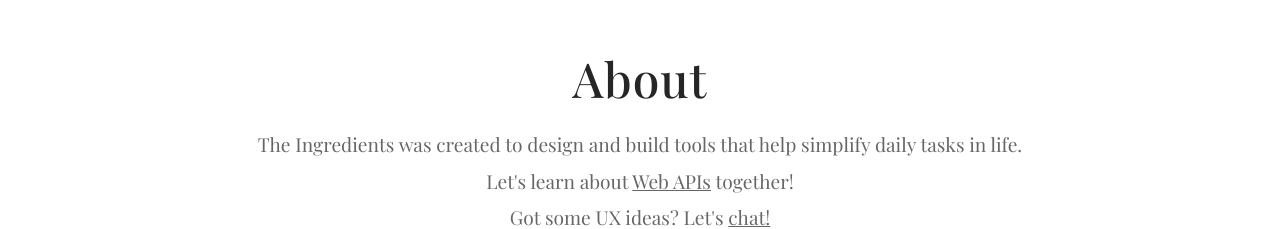
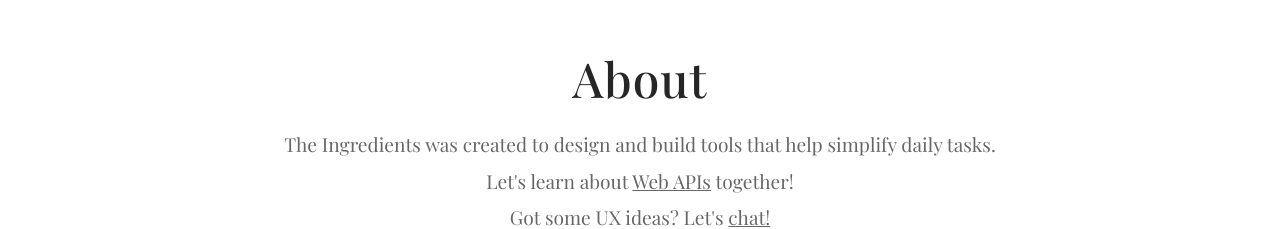
Before and after one commit to theingredients/theingredients, a React (Vite) app: page /about in a window 1280 px wide. Shown: the part 223-452 px from the top of the page. Built offline with nearby package versions, Linux system fonts and the light colour scheme.

Commit message:
Update About page text - simplify description

```diff
--- a/src/pages/About.tsx
+++ b/src/pages/About.tsx
@@ -6,7 +6,7 @@ const About = () => {
     <Layout>
       <div className="page-container">
         <h1 className="page-title">About</h1>
-        <p className="page-content">The Ingredients was created to design and build tools that help simplify daily tasks in life.</p>
+        <p className="page-content">The Ingredients was created to design and build tools that help simplify daily tasks.</p>
         <p className="page-content">Let's learn about <a href="https://developer.mozilla.org/en-US/docs/Web/API" target="_blank" rel="noopener noreferrer" className="inline-link">Web APIs</a> together!</p>
         <p className="page-content">Got some UX ideas? Let's <a href="mailto:theingredientscollective@gmail.com?subject=Let's chat!" className="inline-link">chat!</a></p>
       </div>
```
